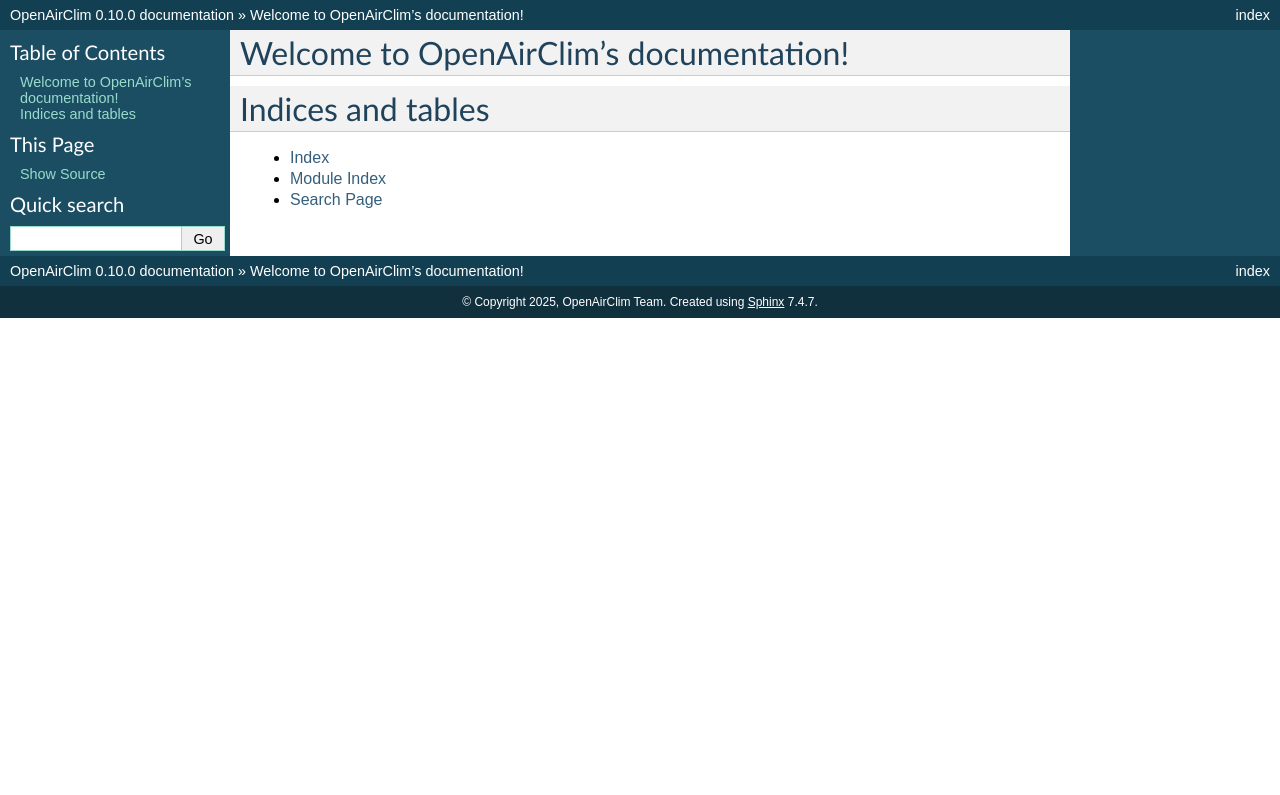
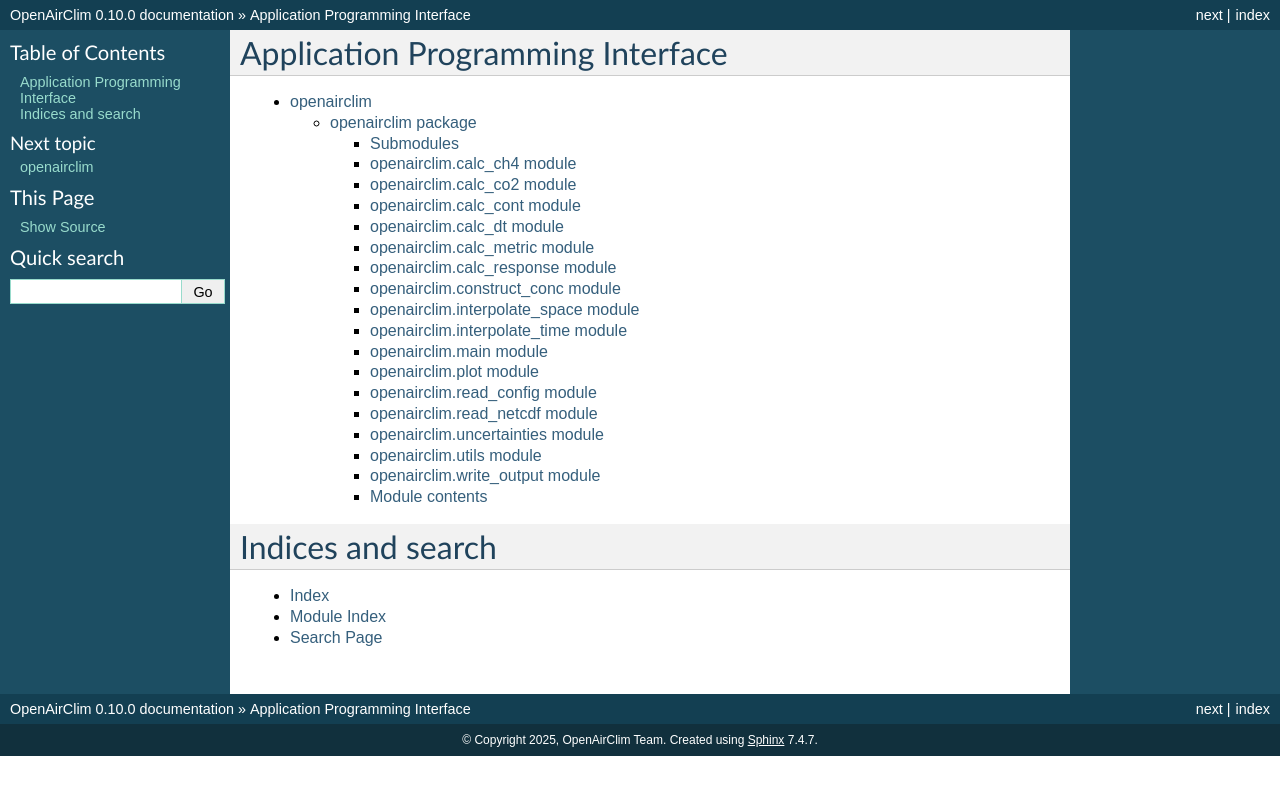
Before and after one commit to dlr-pa/oac, a Sphinx documentation site: the page built from docs/source/index.rst, in a window 1280 px wide. Shown: the top 795 px of the page. Built offline with Sphinx 7.4.7, drawn with Linux system fonts in a browser that asks for light colours.

Commit message:
Update index.rst Include entire toctree on start page

```diff
--- a/docs/source/index.rst
+++ b/docs/source/index.rst
@@ -3,16 +3,15 @@
    You can adapt this file completely to your liking, but it should at least
    contain the root `toctree` directive.
 
-Welcome to OpenAirClim's documentation!
-=======================================
+Application Programming Interface
+=================================
 
 .. toctree::
-   :maxdepth: 2
-   :caption: Contents:
+
+   modules
 
 
-
-Indices and tables
+Indices and search
 ==================
 
 * :ref:`genindex`
```
